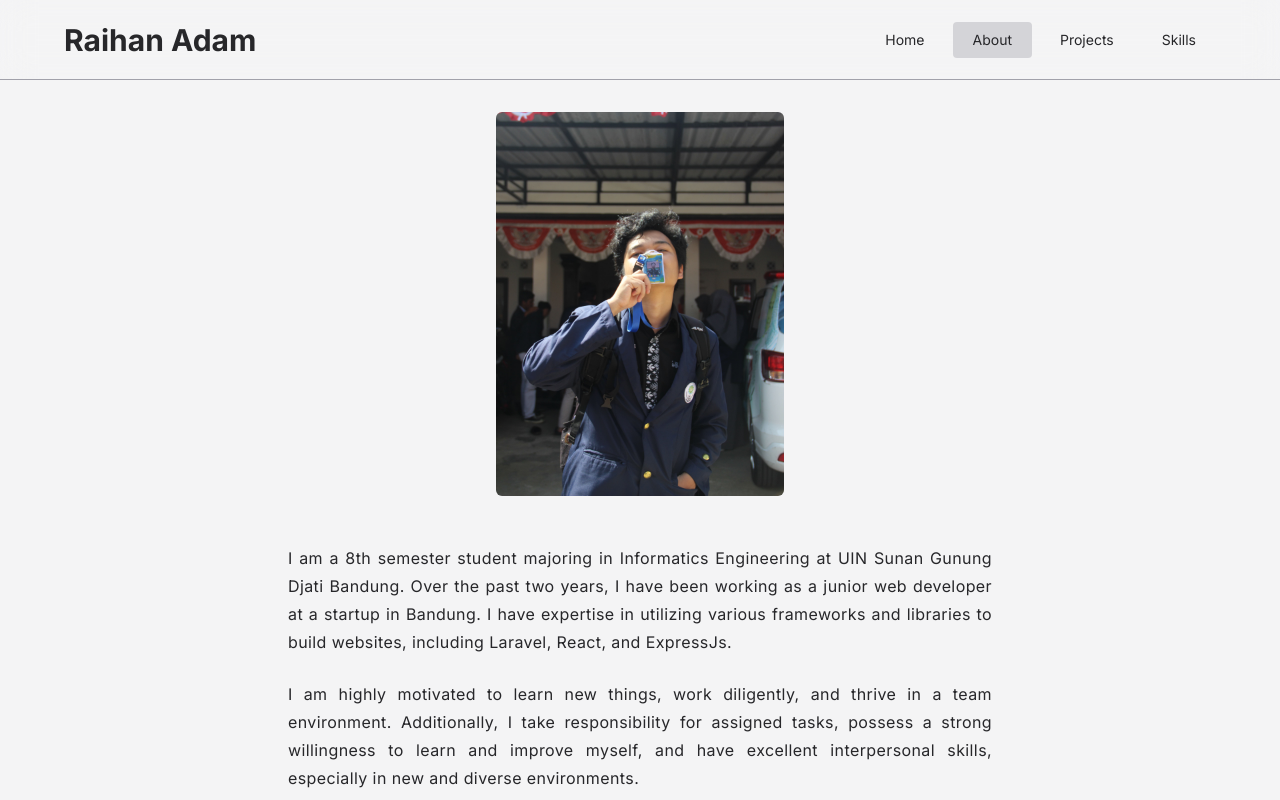
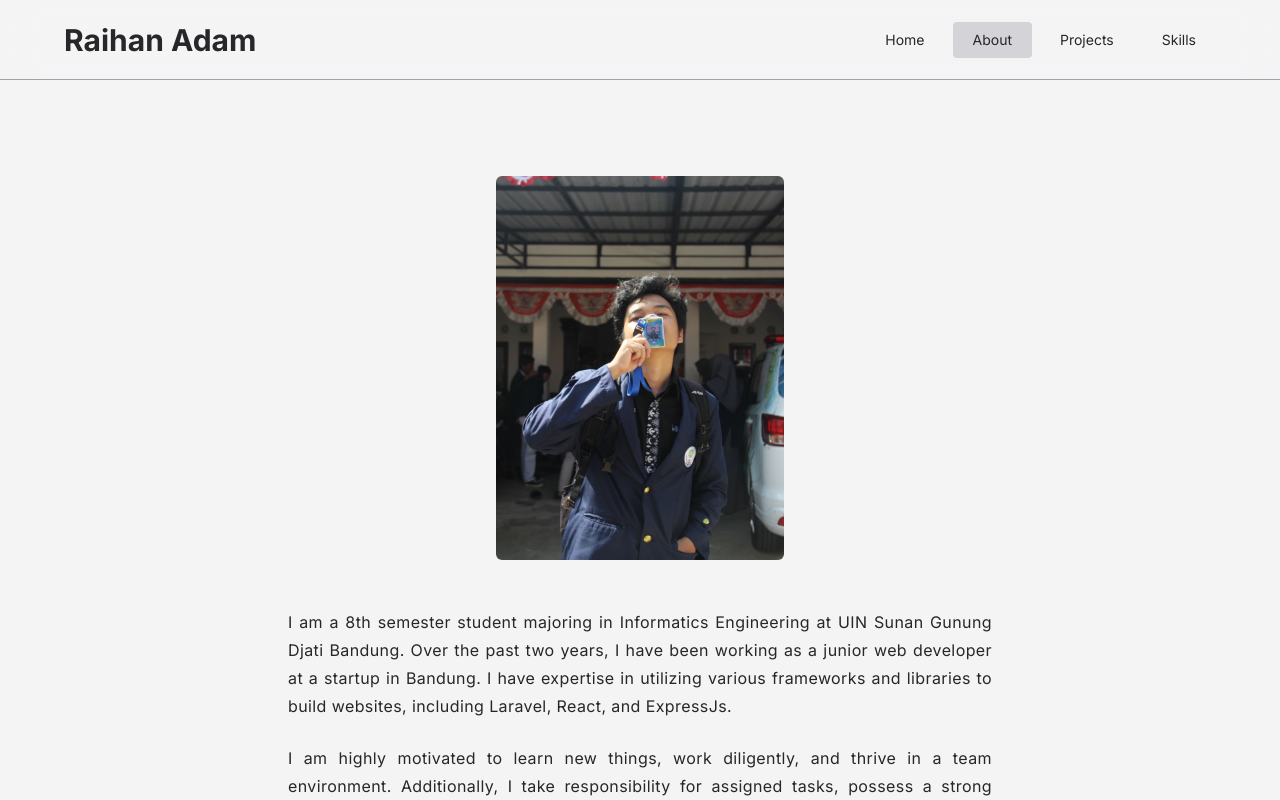
Before and after one commit to hallwack/hallwack-next-web, a Next.js app: page /about in a window 1280 px wide. Shown: the top 800 px of the page. Built offline with nearby package versions, Linux system fonts and the light colour scheme.

Commit message:
fix: fixing margin-y in about page

```diff
--- a/src/app/about/page.tsx
+++ b/src/app/about/page.tsx
@@ -7,7 +7,7 @@
 
 export default function Page() {
   return (
-    <div className="container mx-auto my-8 lg:max-w-4xl">
+    <div className="container mx-auto my-24 lg:max-w-4xl">
       <div className="flex flex-col gap-12">
         <div className="relative w-72 h-96 overflow-hidden self-center">
           <Image
```
